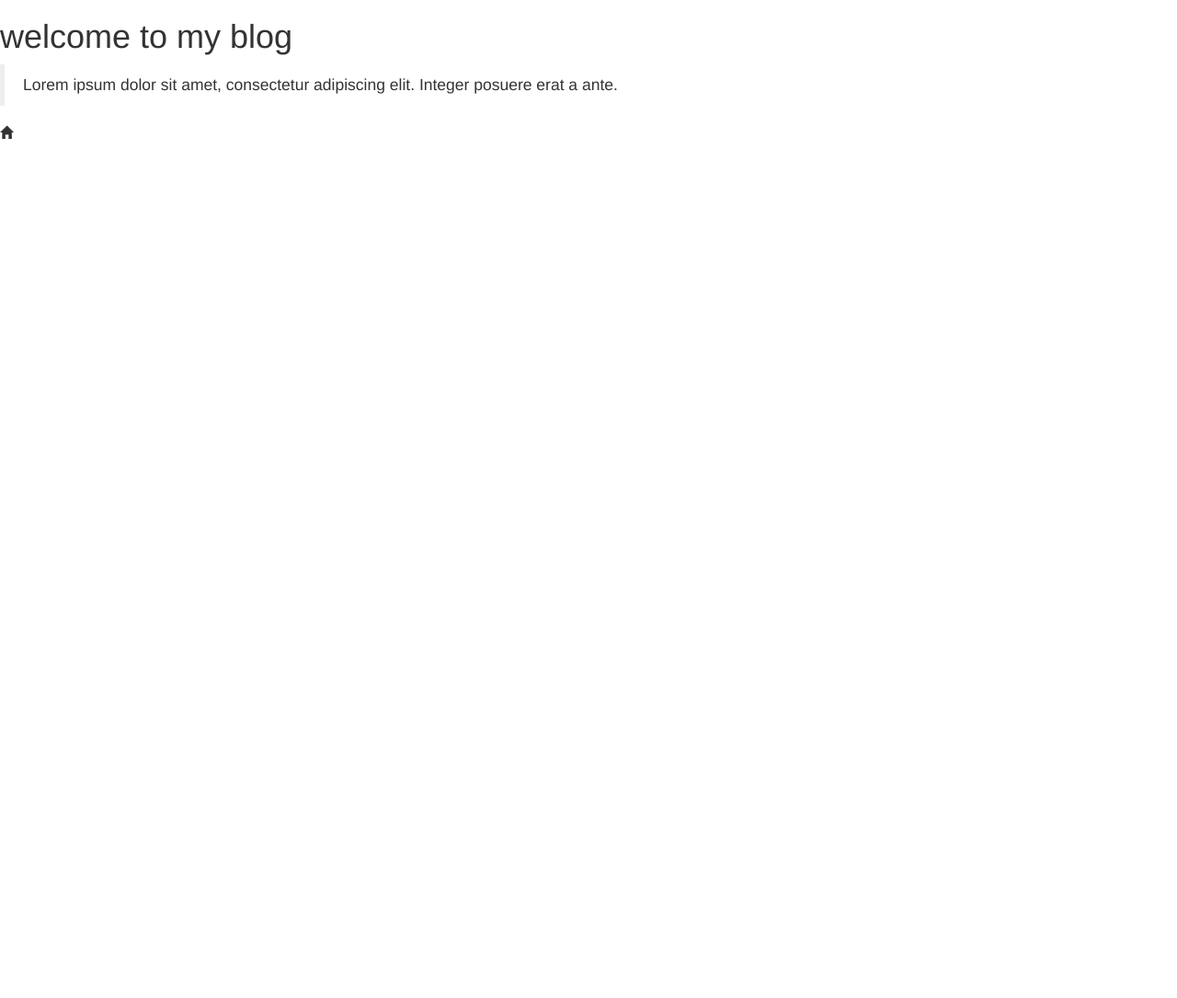
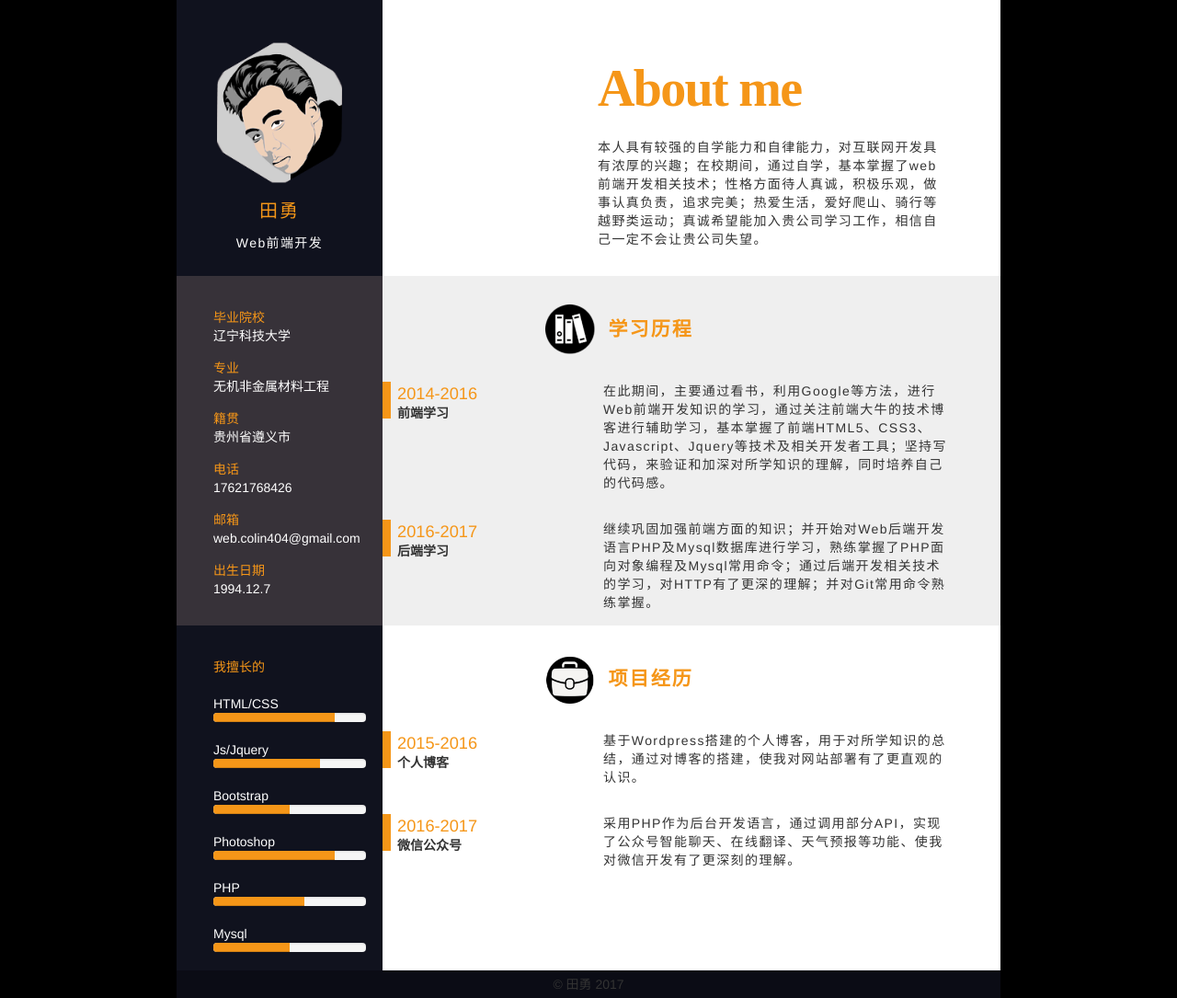
Before and after one commit to TYColin/TYColin.github.io, a plain HTML site: page index.html in a window 1280 px wide. Shown: the whole page at 92% size. Before the commit the page ends 800 px from the top, so only its background shows below. Drawn offline with Linux system fonts and the light colour scheme.

Commit message:
resume no js

```diff
--- a/css/style.css
+++ b/css/style.css
@@ -0,0 +1,189 @@
+
+/*全局定义*/
+body{
+	background: black;
+}
+ul li{
+	list-style: none;
+}
+
+.text_color_y{
+	color: #F59618;
+}
+.text_color_w{
+	color: #FFFFFF;
+}
+.description{
+	letter-spacing: 0.1em;
+	padding-left: 26px;
+	padding-right: 26px;
+}
+
+#name{
+	font-size: 20px;
+}
+#foot{
+    background-color: #0B0C15;
+    height: 30px;
+    overflow: hidden;
+    clear: both;
+    text-align: center;
+    padding-top: 5px;
+}
+@media(min-width: 992px){
+	.bar_y{
+		display: block;
+	}
+	.education{
+		height: 380px;
+	}
+	.project{
+		height: 375px;
+	}
+	.container{
+	width: 70%;
+	}
+}
+/*左边*/
+.left_wrap{
+/*	width: 25%;*/
+}
+.head_information{
+	background-color: #10121E;
+	height: 300px;
+	text-align: center;
+}
+.head_information span{
+	padding-top: 10px;
+	letter-spacing: 0.1em;
+}
+.head_information img{
+	width: 160px;
+	height: 165px;
+	margin: 40px auto 0px;
+
+}
+.personal_information{
+	background-color: #373239;
+}
+.personal_information ul{
+	margin: 20px 0px 30px 0px;
+}
+.personal_information ul li{
+	padding-top: 15px;
+}
+.personal_information ul li span{
+	display: block;
+}
+.skills{
+	background-color: #10121E;
+}
+.skills ul li{
+	color: #fff;
+}
+.skill_title{
+	margin: 35px 0px 20px 40px;
+	display: block;
+}
+.progress{
+	height: 10px;
+	width: 90%;
+}
+.progress-bar{
+	background-color: #F59618;
+}
+.html_skill{
+	width: 80%;
+}
+.js_skill{
+	width: 70%;
+}
+.bs_skill{
+	width: 50%;
+}
+.ps_skill{
+	width: 80%;
+}
+.php_skill{
+	width: 60%;
+}
+.mysql_skill{
+	width: 50%;
+}
+/*右边*/
+.right_wrap{
+	background: #fff;
+/*	width: 75%;*/
+	padding: 0px;
+}
+.about{
+	height: 300px;
+}
+.about span{
+	display: block;
+
+}
+/*@media(min-width: 768px){
+	.about span{
+		padding-left: 35% !important;
+		padding-right: 8% !important;
+	}
+}*/
+.about_me{
+	font-size: 4em;
+    font-weight: bold;
+    letter-spacing: -0.03em;
+    color: #F59618;
+    font-family: "Times New Roman",Georgia,Serif;
+	margin-top: 8%;
+	margin-bottom: 2%;
+}
+.about_dec{
+	letter-spacing: 0.1em;
+}
+.education{
+	background-color: #EFEFEF;
+
+}
+.edu_title{
+	padding-top: 30px;
+}
+.edu_title img{
+	width: 85px;
+	height: 55px;
+	/*margin-left: 25%;
+	margin-top: 8%;*/
+}
+.stude_title{
+	font-size: 1.5em;
+    font-weight: bold;
+    padding: 0px;
+    margin-top: 13px;
+    letter-spacing: 0.1em;
+}
+.front_list{
+	margin-top: 30px;
+	padding: 0px;
+}
+.bar_year_stu{
+	padding: 0;
+}
+.bar_y{
+	background-color: #F59618;
+    width: 8%;
+    height: 40px;
+
+}
+.year{
+    padding: 0;
+    margin-left: 15%;
+    margin-top: -40px;
+    color: #F59618;
+    font-size: 1.3em;
+}
+.front_stu{
+	padding: 0;
+	margin-left: 15%;
+    margin-top: -16px;
+    font-weight: bold;
+}
--- a/index.html
+++ b/index.html
@@ -8,32 +8,107 @@
 	<!-- 告知浏览器以最新模式渲染页面，IE,chrome -->
 	<meta http-equiv="X-UA-Compatible" content="IE=edge,chrome=1">
 	<!-- 移动端，适应设备宽度，初始缩放比例 -->
-	<meta name="viewport" content="width=device-width, initial-scale=1">
+	<meta name="viewport" content="width=device-width, initial-scale=1,user-scalable=no">
 	<!-- bootstrap框架规定，以上三个标签必须放在前面，任何其他内容必须跟随其后 -->
 	<!-- 网站关键字 -->
 	<meta name="keywords" content="田勇,博客,前端">
 	<!-- 网站内容描述 -->
 	<meta name="description" content="热爱互联网,热爱前端和编程,这是我的博客">
 	<!-- 网站制作者 -->
-	<meta name="author" content="tianyong,web.colin404@gmail.com">
+	<meta name="author" content="田勇,web.colin404@gmail.com">
 	<title>tianyong's nest</title>
 	<!-- bootstrap -->
 	<link rel="stylesheet" href="bootstrap-3.3.7-dist/css/bootstrap.min.css">
 	<link rel="stylesheet" href="css/style.css">
-	<!-- 使 IE8 支持 HTML5 -->
-	<!--[if it IE 9]>
-		<script src="https://cdn.bootcss.com/html5shiv/3.7.3/html5shiv.min.js"></script>
-		<script src="https://cdn.bootcss.com/html5shiv/1.4.2/respond.min.js"></script>
-	<![endif]-->
+	<!--[if lt IE 9]>
+      <script src="https://cdn.bootcss.com/html5shiv/3.7.3/html5shiv.min.js"></script>
+      <script src="https://cdn.bootcss.com/respond.js/1.4.2/respond.min.js"></script>
+    <![endif]-->
 </head>
 <body>
-	<div class="h1">welcome to my blog</div>
-	<blockquote>
-  		<p>Lorem ipsum dolor sit amet, consectetur adipiscing elit. Integer posuere erat a ante.</p>
-	</blockquote>
-	<div class="glyphicon glyphicon-home
-"></div>
+	<div class="container">
+		<div class="row">
+			<div class="left_wrap col-md-3 col-xs-12">
+				<div class="head_information row">
+					<img id="head_image" src="images/head1.png" alt="头像">
+					<span id="name" class="col-xs-12 col-md-12 text-center text_color_y">田勇</span>
+					<span id="motto" class="col-xs-12 col-md-12 text-center text_color_w">Web前端开发</span>
+				</div>
+				<div class="personal_information row">
+					<ul>
+						<li><span class="text_color_y">毕业院校</span><span class="text_color_w">辽宁科技大学</span></li>
+						<li><span class="text_color_y">专业</span><span class="text_color_w">无机非金属材料工程</span></li>
+						<li><span class="text_color_y">籍贯</span><span class="text_color_w">贵州省遵义市</span></li>
+						<li><span class="text_color_y">电话</span><span class="text_color_w">17621768426</span></li>
+						<li><span class="text_color_y">邮箱</span><span class="text_color_w">web.colin404@gmail.com</span></li>
+						<li><span class="text_color_y">出生日期</span><span class="text_color_w">1994.12.7</span></li>
+					</ul>
+				</div>
+				<div class="skills row">
+					<span class="skill_title text_color_y">我擅长的</span>
+					<ul>
+						<li><span>HTML/CSS</span><div class="progress"><div class="progress-bar html_skill" role="progressbar" aria-valuenow="80" aria-valuemin="0" aria-valuemax="100"></div></div></li>
+						<li><span>Js/Jquery</span><div class="progress"><div class="progress-bar js_skill" role="progressbar" aria-valuenow="70" aria-valuemin="0" aria-valuemax="100"></div></div></li>
+						<li><span>Bootstrap</span><div class="progress"><div class="progress-bar bs_skill" role="progressbar" aria-valuenow="50" aria-valuemin="0" aria-valuemax="100"></div></div></li>
+						<li><span>Photoshop</span><div class="progress"><div class="progress-bar ps_skill" role="progressbar" aria-valuenow="80" aria-valuemin="0" aria-valuemax="100"></div></div></li>
+						<li><span>PHP</span><div class="progress"><div class="progress-bar php_skill" role="progressbar" aria-valuenow="60" aria-valuemin="0" aria-valuemax="100"></div></div></li>
+						<li><span>Mysql</span><div class="progress"><div class="progress-bar mysql_skill" role="progressbar" aria-valuenow="50" aria-valuemin="0" aria-valuemax="100"></div></div></li>
+					</ul>
+				</div>
+			</div>
 
+			<div class="right_wrap col-md-9 col-xs-12">
+				<div class="about row">
+					<span class="about_me col-md-6 col-md-offset-4">About me</span>
+					<span class="about_dec col-md-7 col-md-offset-4">本人具有较强的自学能力和自律能力，对互联网开发具有浓厚的兴趣；在校期间，通过自学，基本掌握了web前端开发相关技术；性格方面待人真诚，积极乐观，做事认真负责，追求完美；热爱生活，爱好爬山、骑行等越野类运动；真诚希望能加入贵公司学习工作，相信自己一定不会让贵公司失望。</span>
+				</div>
+				<div class="education">
+					<div class="edu_title row"><img class="col-md-4 col-md-offset-3" src="images/education.png" alt="学习历程"><span class="stude_title text_color_y col-md-2">学习历程</span></div>
+					<ul class="row col-md-12">
+						<li class="col-md-12 front_list">
+							<div class="col-md-2 bar_year_stu">
+								<span class="bar_y"></span>
+								<span class="year col-md-12">2014-2016</span>
+								<span class="front_stu col-md-12">前端学习</span>
+							</div>
+							<span class="description col-md-8 col-md-offset-2">在此期间，主要通过看书，利用Google等方法，进行Web前端开发知识的学习，通过关注前端大牛的技术博客进行辅助学习，基本掌握了前端HTML5、CSS3、Javascript、Jquery等技术及相关开发者工具；坚持写代码，来验证和加深对所学知识的理解，同时培养自己的代码感。</span>
+						</li>
+						<li class="col-md-12 front_list">
+							<div class="col-md-2 bar_year_stu">
+								<span class="bar_y"></span>
+								<span class="year col-md-12">2016-2017</span>
+								<span class="front_stu col-md-12">后端学习</span>
+							</div>
+							<span class="description col-md-8 col-md-offset-2">继续巩固加强前端方面的知识；并开始对Web后端开发语言PHP及Mysql数据库进行学习，熟练掌握了PHP面向对象编程及Mysql常用命令；通过后端开发相关技术的学习，对HTTP有了更深的理解；并对Git常用命令熟练掌握。</span>
+						</li>
+					</ul>
+				</div>
+				<div class="project">
+					<div class="edu_title row"><img class="col-md-4 col-md-offset-3" src="images/work.png" alt="项目经历"><span class="stude_title text_color_y col-md-2">项目经历</span></div>
+					<ul class="row col-md-12">
+						<li class="col-md-12 front_list">
+							<div class="col-md-2 bar_year_stu">
+								<span class="bar_y"></span>
+								<span class="year col-md-12">2015-2016</span>
+								<span class="front_stu col-md-12">个人博客</span>
+							</div>
+							<span class="description col-md-8 col-md-offset-2">基于Wordpress搭建的个人博客，用于对所学知识的总结，通过对博客的搭建，使我对网站部署有了更直观的认识。</span>
+						</li>
+						<li class="col-md-12 front_list">
+							<div class="col-md-2 bar_year_stu">
+								<span class="bar_y"></span>
+								<span class="year col-md-12">2016-2017</span>
+								<span class="front_stu col-md-12">微信公众号</span>
+							</div>
+							<span class="description col-md-8 col-md-offset-2">采用PHP作为后台开发语言，通过调用部分API，实现了公众号智能聊天、在线翻译、天气预报等功能、使我对微信开发有了更深刻的理解。</span>
+						</li>
+					</ul>
+				</div>
+			</div>
+
+			<footer id="foot">&copy; 田勇 2017</footer>
+		</div>
+	</div>
 	<script src="js/jquery-1.11.1.min.js"></script>
 	<script src="bootstrap-3.3.7-dist/js/bootstrap.min.js"></script>
 	<script src="js/index.js"></script>
```
Also changed, not shown: images/education.png (added), images/head1.png (added), images/work.png (added).
